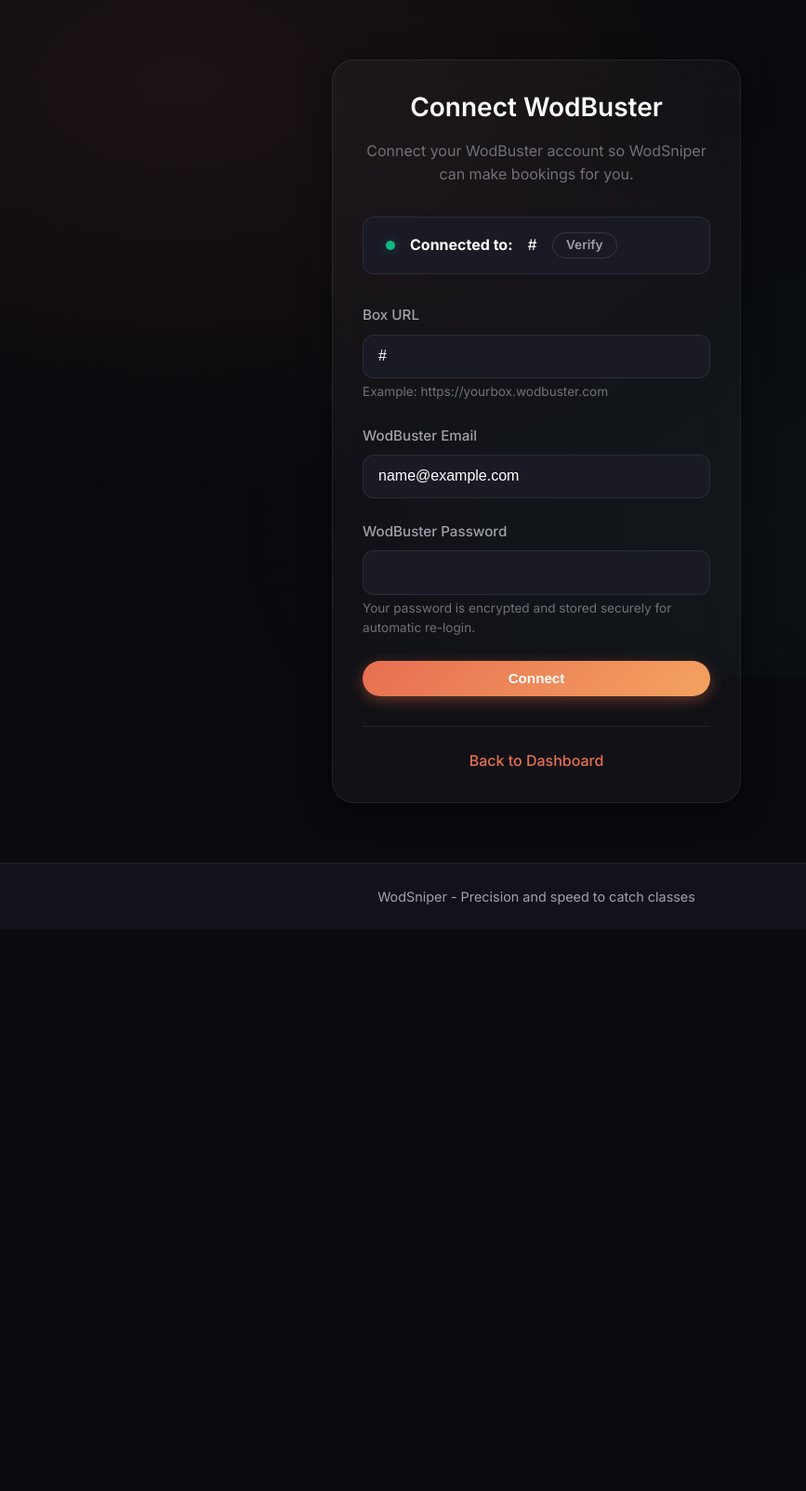
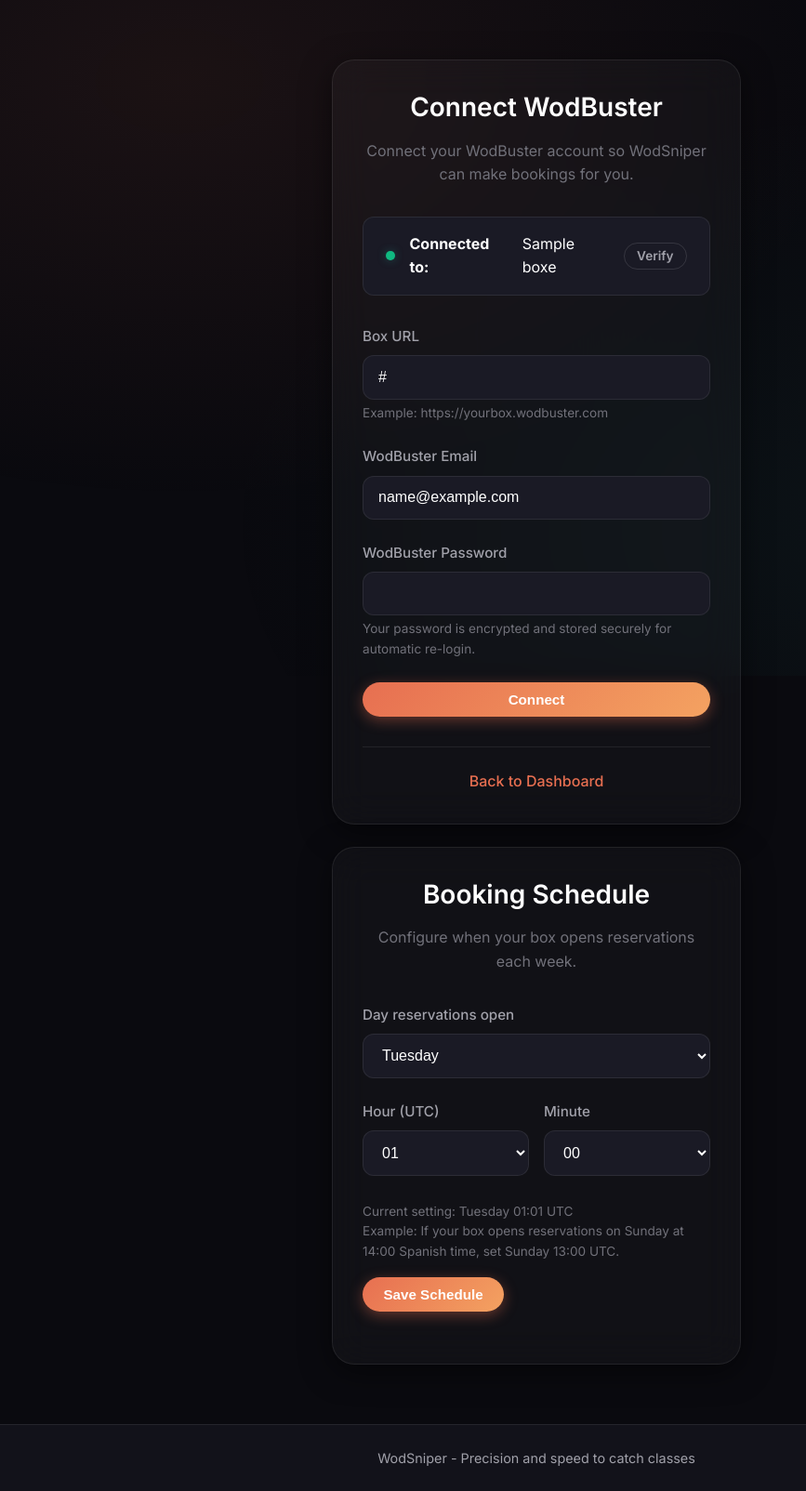
Before and after one commit to Keralin/WodSniper, a Flask app: page /auth/connect in a window 1280 px wide. Shown: the part 73-1677 px from the top of the page at 93% size, without its empty margins (63-930 px from the left). Before the commit the page ends 1046 px from the top, so only its background shows below. Run offline with Flask 3, Linux system fonts and the light colour scheme; a user stored in the database is signed in; tables that the repository leaves empty hold one stand-in row (values such as "Sample post"); some libraries are stand-ins or nearby versions.

Commit message:
feat: add per-box booking schedule configuration
- Create Box model with booking_open_day, booking_open_hour, booking_open_minute
- Add box_id foreign key to User model
- Update scheduler to check every minute for boxes with opening windows
- Add UI in settings page to configure box opening schedule
- Add migration route /auth/migrate-boxes to create boxes from existing users
- Update WodBusterClient calls to use user.effective_box_url
- Add form-row CSS for side-by-side form fields

```diff
--- a/app/auth/routes.py
+++ b/app/auth/routes.py
@@ -4,7 +4,7 @@ from flask_login import login_user, logout_user, login_required, current_user
 
 from app.auth import auth_bp
 from app.auth.forms import LoginForm, RegisterForm, WodBusterConnectForm, ForgotPasswordForm, ResetPasswordForm
-from app.models import db, User
+from app.models import db, User, Box
 from app.scraper import WodBusterClient, LoginError
 from app.email import send_password_reset_email
 
@@ -124,8 +124,18 @@ def connect_wodbuster():
             client = WodBusterClient(box_url)
             client.login(email, password)
 
+            # Find or create Box
+            box = Box.query.filter_by(url=box_url).first()
+            if not box:
+                # Extract name from URL
+                name = box_url.replace('https://', '').replace('.wodbuster.com', '').split('/')[0]
+                box = Box(name=name, url=box_url)
+                db.session.add(box)
+                db.session.flush()
+
             # Save credentials and session
-            current_user.box_url = box_url
+            current_user.box_id = box.id
+            current_user.box_url = box_url  # Keep for backwards compat
             current_user.wodbuster_email = email
             current_user.set_wodbuster_password(password)  # Save encrypted password for auto re-login
             current_user.set_wodbuster_cookies(client.get_cookies())
@@ -147,12 +157,12 @@ def connect_wodbuster():
 @login_required
 def test_connection():
     """Test WodBuster connection."""
-    if not current_user.box_url:
+    if not current_user.effective_box_url:
         flash('Please connect your WodBuster account first', 'warning')
         return redirect(url_for('auth.connect_wodbuster'))
 
     try:
-        client = WodBusterClient(current_user.box_url)
+        client = WodBusterClient(current_user.effective_box_url)
         cookies = current_user.get_wodbuster_cookies()
 
         if cookies and client.restore_session(cookies):
@@ -177,11 +187,11 @@ def explore_endpoints():
     import json
     import time
 
-    if not current_user.box_url:
+    if not current_user.effective_box_url:
         return {'error': 'Not connected to WodBuster'}, 400
 
     try:
-        client = WodBusterClient(current_user.box_url)
+        client = WodBusterClient(current_user.effective_box_url)
         cookies = current_user.get_wodbuster_cookies()
 
         if not cookies or not client.restore_session(cookies):
@@ -231,3 +241,101 @@ def explore_endpoints():
 
     except Exception as e:
         return {'error': str(e)}, 500
+
+
+@auth_bp.route('/update-box-schedule', methods=['POST'])
+@login_required
+def update_box_schedule():
+    """Update the box's booking schedule configuration."""
+    if not current_user.box:
+        flash('No box connected', 'error')
+        return redirect(url_for('auth.connect_wodbuster'))
+
+    try:
+        booking_open_day = int(request.form.get('booking_open_day', 6))
+        booking_open_hour = int(request.form.get('booking_open_hour', 13))
+        booking_open_minute = int(request.form.get('booking_open_minute', 0))
+
+        # Validate
+        if not (0 <= booking_open_day <= 6):
+            raise ValueError('Invalid day')
+        if not (0 <= booking_open_hour <= 23):
+            raise ValueError('Invalid hour')
+        if not (0 <= booking_open_minute <= 59):
+            raise ValueError('Invalid minute')
+
+        current_user.box.booking_open_day = booking_open_day
+        current_user.box.booking_open_hour = booking_open_hour
+        current_user.box.booking_open_minute = booking_open_minute
+
+        db.session.commit()
+
+        flash(f'Schedule updated: {current_user.box.opening_time_display}', 'success')
+
+    except (ValueError, TypeError) as e:
+        flash(f'Invalid schedule values: {e}', 'error')
+
+    return redirect(url_for('auth.connect_wodbuster'))
+
+
+@auth_bp.route('/migrate-boxes')
+def migrate_boxes():
+    """
+    Migration route to create boxes table and migrate existing users.
+    Run once then remove.
+    """
+    from sqlalchemy import inspect, text
+
+    results = []
+
+    # Check if boxes table exists
+    inspector = inspect(db.engine)
+    tables = inspector.get_table_names()
+
+    if 'boxes' not in tables:
+        # Create boxes table
+        Box.__table__.create(db.engine)
+        results.append('Created boxes table')
+
+    # Check if box_id column exists in users table
+    columns = [c['name'] for c in inspector.get_columns('users')]
+    if 'box_id' not in columns:
+        db.session.execute(text('ALTER TABLE users ADD COLUMN box_id INTEGER REFERENCES boxes(id)'))
+        db.session.commit()
+        results.append('Added box_id column to users table')
+
+    # Migrate existing users to boxes
+    users_with_box_url = User.query.filter(
+        User.box_url.isnot(None),
+        User.box_id.is_(None)
+    ).all()
+
+    boxes_created = 0
+    users_migrated = 0
+
+    for user in users_with_box_url:
+        # Check if box already exists
+        box = Box.query.filter_by(url=user.box_url).first()
+
+        if not box:
+            # Extract name from URL
+            name = user.box_url.replace('https://', '').replace('.wodbuster.com', '').split('/')[0]
+            box = Box(name=name, url=user.box_url)
+            db.session.add(box)
+            db.session.flush()  # Get the ID
+            boxes_created += 1
+
+        user.box_id = box.id
+        users_migrated += 1
+
+    db.session.commit()
+
+    if boxes_created > 0:
+        results.append(f'Created {boxes_created} box(es)')
+    if users_migrated > 0:
+        results.append(f'Migrated {users_migrated} user(s) to boxes')
+
+    if not results:
+        results.append('Nothing to migrate - already up to date')
+
+    return {'status': 'ok', 'results': results}
--- a/app/models.py
+++ b/app/models.py
@@ -9,6 +9,41 @@ import pickle
 db = SQLAlchemy()
 
 
+class Box(db.Model):
+    """CrossFit/Gym box configuration."""
+    __tablename__ = 'boxes'
+
+    id = db.Column(db.Integer, primary_key=True)
+    name = db.Column(db.String(100), nullable=False)  # e.g., "teknix"
+    url = db.Column(db.String(256), unique=True, nullable=False)  # e.g., "https://teknix.wodbuster.com"
+
+    # Booking schedule configuration (when the box opens reservations)
+    # Default: Sunday (6) at 13:00 UTC (14:00 Spanish time)
+    booking_open_day = db.Column(db.Integer, default=6)  # 0=Monday, 6=Sunday
+    booking_open_hour = db.Column(db.Integer, default=13)  # 0-23 UTC
+    booking_open_minute = db.Column(db.Integer, default=0)  # 0-59
+
+    created_at = db.Column(db.DateTime, default=datetime.utcnow)
+
+    # Relationships
+    users = db.relationship('User', backref='box', lazy='dynamic')
+
+    DAY_NAMES = ['Monday', 'Tuesday', 'Wednesday', 'Thursday', 'Friday', 'Saturday', 'Sunday']
+
+    @property
+    def day_name(self):
+        """Return the day name for booking_open_day."""
+        return self.DAY_NAMES[self.booking_open_day]
+
+    @property
+    def opening_time_display(self):
+        """Return formatted opening time (e.g., 'Sunday 14:00')."""
+        return f"{self.day_name} {self.booking_open_hour:02d}:{self.booking_open_minute:02d} UTC"
+
+    def __repr__(self):
+        return f'<Box {self.name}>'
+
+
 class User(UserMixin, db.Model):
     """User model for WodSniper authentication."""
     __tablename__ = 'users'
@@ -18,7 +53,8 @@ class User(UserMixin, db.Model):
     password_hash = db.Column(db.String(256), nullable=False)
 
     # WodBuster connection
-    box_url = db.Column(db.String(256), nullable=True)  # e.g., https://teknix.wodbuster.com
+    box_id = db.Column(db.Integer, db.ForeignKey('boxes.id'), nullable=True)
+    box_url = db.Column(db.String(256), nullable=True)  # Legacy, kept for migration. Use box.url instead
     wodbuster_email = db.Column(db.String(120), nullable=True)
     wodbuster_password_encrypted = db.Column(db.String(512), nullable=True)  # Encrypted password
     wodbuster_cookie = db.Column(db.LargeBinary, nullable=True)  # Pickled session cookies
@@ -64,11 +100,20 @@ class User(UserMixin, db.Model):
 
     @property
     def box_name(self):
-        """Extract box name from URL."""
-        if self.box_url:
-            # https://teknix.wodbuster.com -> teknix
+        """Get box name from Box model or extract from legacy URL."""
+        if self.box:
+            return self.box.name
+        elif self.box_url:
+            # Legacy: https://teknix.wodbuster.com -> teknix
             return self.box_url.replace('https://', '').replace('.wodbuster.com', '').split('/')[0]
         return None
+
+    @property
+    def effective_box_url(self):
+        """Get box URL from Box model or legacy field."""
+        if self.box:
+            return self.box.url
+        return self.box_url
 
     def get_reset_token(self):
         """Generate a password reset token valid for 1 hour."""
--- a/app/static/css/style.css
+++ b/app/static/css/style.css
@@ -585,6 +585,15 @@ p {
 /* Forms                */
 /* ==================== */
 .form-group {
+    margin-bottom: var(--space-lg);
+}
+
+.form-row {
+    display: flex;
+    gap: var(--space-md);
+}
+
+.form-row .form-group {
     margin-bottom: var(--space-lg);
 }
 
--- a/app/templates/auth/connect.html
+++ b/app/templates/auth/connect.html
@@ -10,7 +10,7 @@
             {{ _('Connect your WodBuster account so WodSniper can make bookings for you.') }}
         </p>
 
-        {% if current_user.box_url %}
+        {% if current_user.effective_box_url %}
         <div class="current-connection">
             <span class="connection-status connected"></span>
             <strong>{{ _('Connected to:') }}</strong> {{ current_user.box_name }}
@@ -56,5 +56,60 @@
             <a href="{{ url_for('booking.dashboard') }}">{{ _('Back to Dashboard') }}</a>
         </p>
     </div>
+
+    {% if current_user.box %}
+    <div class="auth-card" style="margin-top: var(--space-lg);">
+        <h2>{{ _('Booking Schedule') }}</h2>
+        <p class="auth-description">
+            {{ _('Configure when your box opens reservations each week.') }}
+        </p>
+
+        <form method="POST" action="{{ url_for('auth.update_box_schedule') }}" class="form">
+            <input type="hidden" name="csrf_token" value="{{ csrf_token() }}">
+
+            <div class="form-group">
+                <label for="booking_open_day">{{ _('Day reservations open') }}</label>
+                <select name="booking_open_day" id="booking_open_day" class="form-control">
+                    <option value="0" {% if current_user.box.booking_open_day == 0 %}selected{% endif %}>{{ _('Monday') }}</option>
+                    <option value="1" {% if current_user.box.booking_open_day == 1 %}selected{% endif %}>{{ _('Tuesday') }}</option>
+                    <option value="2" {% if current_user.box.booking_open_day == 2 %}selected{% endif %}>{{ _('Wednesday') }}</option>
+                    <option value="3" {% if current_user.box.booking_open_day == 3 %}selected{% endif %}>{{ _('Thursday') }}</option>
+                    <option value="4" {% if current_user.box.booking_open_day == 4 %}selected{% endif %}>{{ _('Friday') }}</option>
+                    <option value="5" {% if current_user.box.booking_open_day == 5 %}selected{% endif %}>{{ _('Saturday') }}</option>
+                    <option value="6" {% if current_user.box.booking_open_day == 6 %}selected{% endif %}>{{ _('Sunday') }}</option>
+                </select>
+            </div>
+
+            <div class="form-row">
+                <div class="form-group" style="flex: 1;">
+                    <label for="booking_open_hour">{{ _('Hour (UTC)') }}</label>
+                    <select name="booking_open_hour" id="booking_open_hour" class="form-control">
+                        {% for h in range(24) %}
+                        <option value="{{ h }}" {% if current_user.box.booking_open_hour == h %}selected{% endif %}>{{ '%02d'|format(h) }}</option>
+                        {% endfor %}
+                    </select>
+                </div>
+                <div class="form-group" style="flex: 1;">
+                    <label for="booking_open_minute">{{ _('Minute') }}</label>
+                    <select name="booking_open_minute" id="booking_open_minute" class="form-control">
+                        {% for m in range(0, 60, 5) %}
+                        <option value="{{ m }}" {% if current_user.box.booking_open_minute == m %}selected{% endif %}>{{ '%02d'|format(m) }}</option>
+                        {% endfor %}
+                    </select>
+                </div>
+            </div>
+
+            <span class="form-hint">
+                {{ _('Current setting:') }} {{ current_user.box.opening_time_display }}
+                <br>
+                {{ _('Example: If your box opens reservations on Sunday at 14:00 Spanish time, set Sunday 13:00 UTC.') }}
+            </span>
+
+            <div class="form-group" style="margin-top: var(--space-md);">
+                <button type="submit" class="btn btn-primary">{{ _('Save Schedule') }}</button>
+            </div>
+        </form>
+    </div>
+    {% endif %}
 </div>
 {% endblock %}
```
Also changed, not shown: app/booking/routes.py (+16 -16 lines), app/scheduler/__init__.py (+201 -28 lines).
